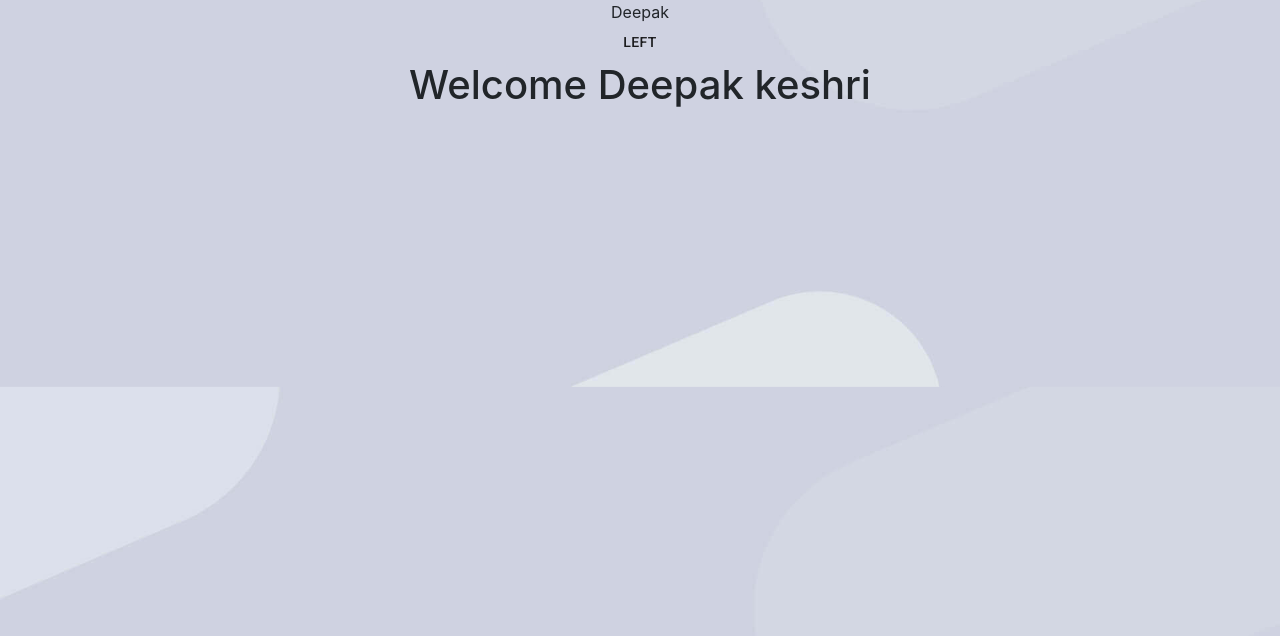
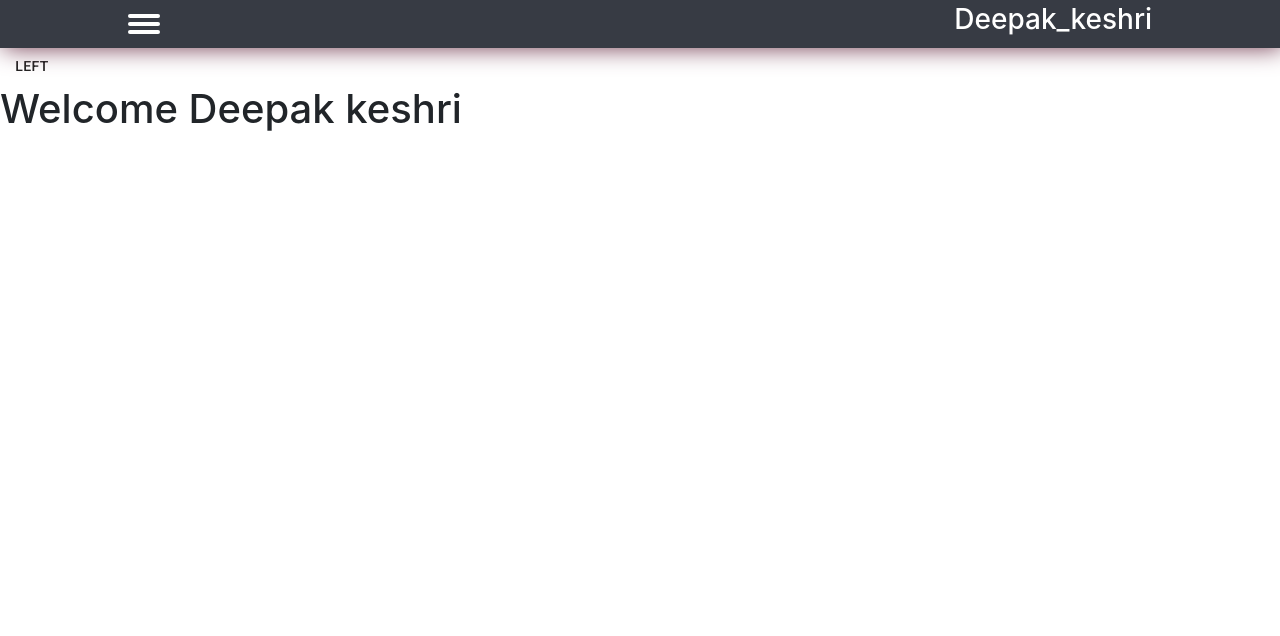
Before and after one commit to dkeshri/react, a React (Create React App) app: page / in a window 1280 px wide. Shown: the top 636 px of the page. Built offline with nearby package versions, Linux system fonts and the light colour scheme.

Commit message:
gfdfgdfg

```diff
--- a/src/App.css
+++ b/src/App.css
@@ -1,46 +1,44 @@
-.App {
-  text-align: center;
+
+:root{
+  --primaryColor:#373B44;
+  --secondaryColor:#4a4e58;
+  --textSecondary:grey;
+  --scrollColor:#b3b6bb;/*ced1d8*/
+  --scrollBGColor:rgb(236, 229, 229);
+  --scrollBorderColor:#6e6f70;
+  --bannerTextSecondaryColor:rgb(113,57, 79);
+  --skillBGColor:white;
+  --skillColor:var(--primaryColor);
+  --skillProgressBarBorderColor:#1d8997;
+}
+* {
+  margin: 0;
+  padding: 0;
+  box-sizing: border-box;
+}
+html{
+  scroll-behavior: smooth;
+}
+/* Works on Chrome/Edge/Safari */
+*::-webkit-scrollbar {
+  width: 12px;
+}
+*::-webkit-scrollbar-track {
+  background: var(--scrollBGColor);
+}
+*::-webkit-scrollbar-thumb {
+  background-color: var(--scrollColor);
+  border-radius: 20px;
+
 }
 
-.App-logo {
-  height: 40vmin;
-  pointer-events: none;
+a {
+  text-decoration: none;
 }
+li{
+  list-style: none;
+}
+.mainContentSection {
+  /* background-color: var(--secondaryColor); */
 
-@media (prefers-reduced-motion: no-preference) {
-  .App-logo {
-    animation: App-logo-spin infinite 20s linear;
-  }
 }
-body{
-  background-color: #F8F8FF;
-}
-.App-header {
-  background-color: #282c34;
-  min-height: 100vh;
-  display: flex;
-  flex-direction: column;
-  align-items: center;
-  justify-content: center;
-  font-size: calc(10px + 2vmin);
-  color: white;
-}
-
-.App-link {
-  color: #61dafb;
-}
-
-@keyframes App-logo-spin {
-  from {
-    transform: rotate(0deg);
-  }
-  to {
-    transform: rotate(360deg);
-  }
-}
-body{
-  background-image: url('./assets/img/backgrounds/bg.jpg');
-  background-size: cover; /* <------ */
-
-  background-position: center center;
-}
--- a/src/Components/Common/NavBar.js
+++ b/src/Components/Common/NavBar.js
@@ -1,9 +1,17 @@
 import React from 'react'
+import '../../assets/css/navbar.css'
 // renaming is not allowed. if you want to rename export default
 export function NavBar() {
     return (
-        <div>
-            Deepak
-        </div>
+        <nav>
+            <div className="hamburger">
+                <div className="line"></div>
+                <div className="line"></div>
+                <div className="line"></div>
+            </div>
+            <div className="logo-container">
+                <h3 className="logo">Deepak<span>_keshri</span></h3>
+            </div>
+        </nav>
     )
 }
--- a/src/Components/Home.js
+++ b/src/Components/Home.js
@@ -1,8 +1,9 @@
 import React from 'react'
+import '../assets/css/Pages/Home.css'
 export default function Home() {
     return(
-        <>
+        <div className="">
         <h1>Welcome Deepak keshri</h1>
-        </>
+        </div>
     )
 }
--- /dev/null
+++ b/src/assets/css/Pages/Home.css
@@ -0,0 +1,7 @@
+.Home-container{
+    /* background: url('../../../img/img-1.jpg') center center/cover no-repeat; */
+    min-height: calc(100vh - 2rem);
+    width: 100%;
+    display: flex;
+    background-color: rgb(245, 238, 238);
+}
--- /dev/null
+++ b/src/assets/css/navbar.css
@@ -0,0 +1,23 @@
+nav{
+    background-color: var(--primaryColor);
+    height: 3rem;
+    display: flex;
+    justify-content: space-between;
+    align-items: center;
+    color: white;
+    padding: 0 10%;
+    z-index: 1000;
+    position: sticky;
+    top:0;
+    box-shadow: 3px 0px 25px var(--bannerTextSecondaryColor);
+}
+.hamburger{
+    cursor: pointer;
+  }
+  .line{
+    width: 2rem;
+    height: 4px;
+    background-color: white;
+    margin: .25rem 0;
+    border-radius: 3px;
+  }
```
